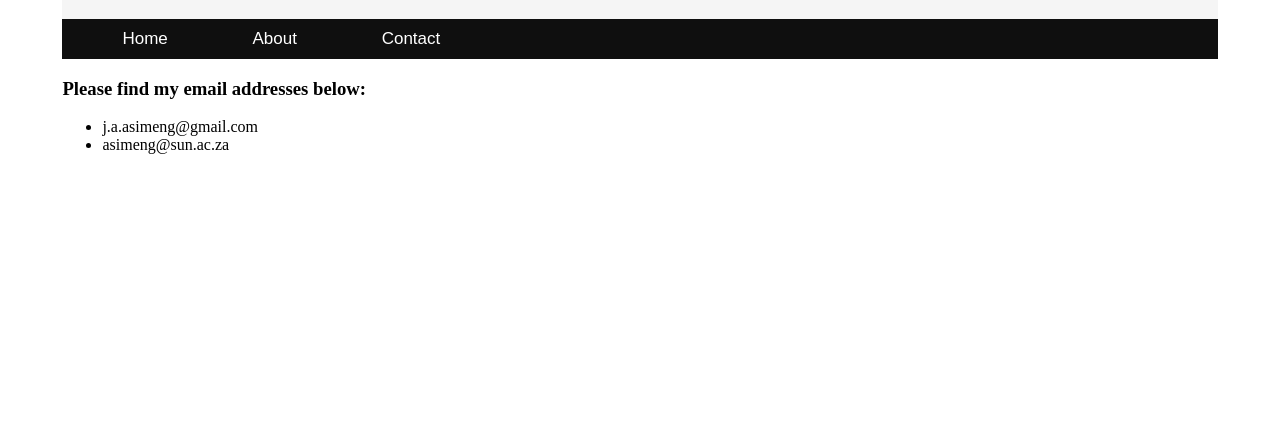
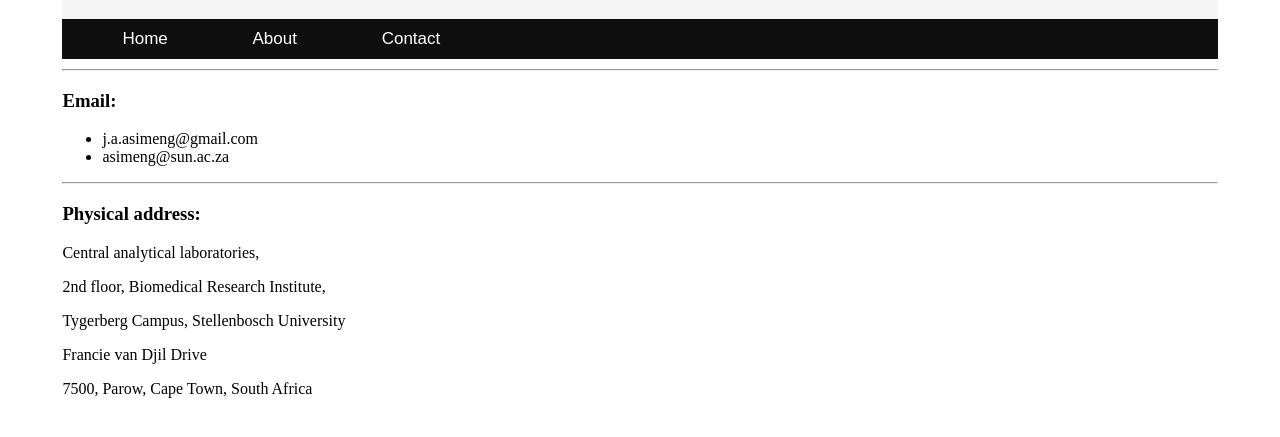
Before and after one commit to Asimeng/asimeng.github.io, a plain HTML site: page contact.html in a window 1280 px wide. Shown: the part 61-498 px from the top of the page. Drawn offline with Linux system fonts and the light colour scheme.

Commit message:
phyiscal address

```diff
--- a/contact.html
+++ b/contact.html
@@ -24,13 +24,22 @@
       </header>
 
       <main>
-
-        <h3>Please find my email addresses below: </h3>
+      <hr>
+        <h3>Email: </h3>
 
         <ul>
           <li>j.a.asimeng@gmail.com</li>
           <li>asimeng@sun.ac.za</li>
         </ul>
 
+        <hr>
+
+        <h3>Physical address:</h3>
+        <p>Central analytical laboratories,</p>
+        <p>2nd floor, Biomedical Research Institute,</p>
+        <p>Tygerberg Campus, Stellenbosch University</p>
+        <p>Francie van Djil Drive</p>
+        <p>7500, Parow, Cape Town, South Africa</p>
+
       </main></body>
       </html>
```
